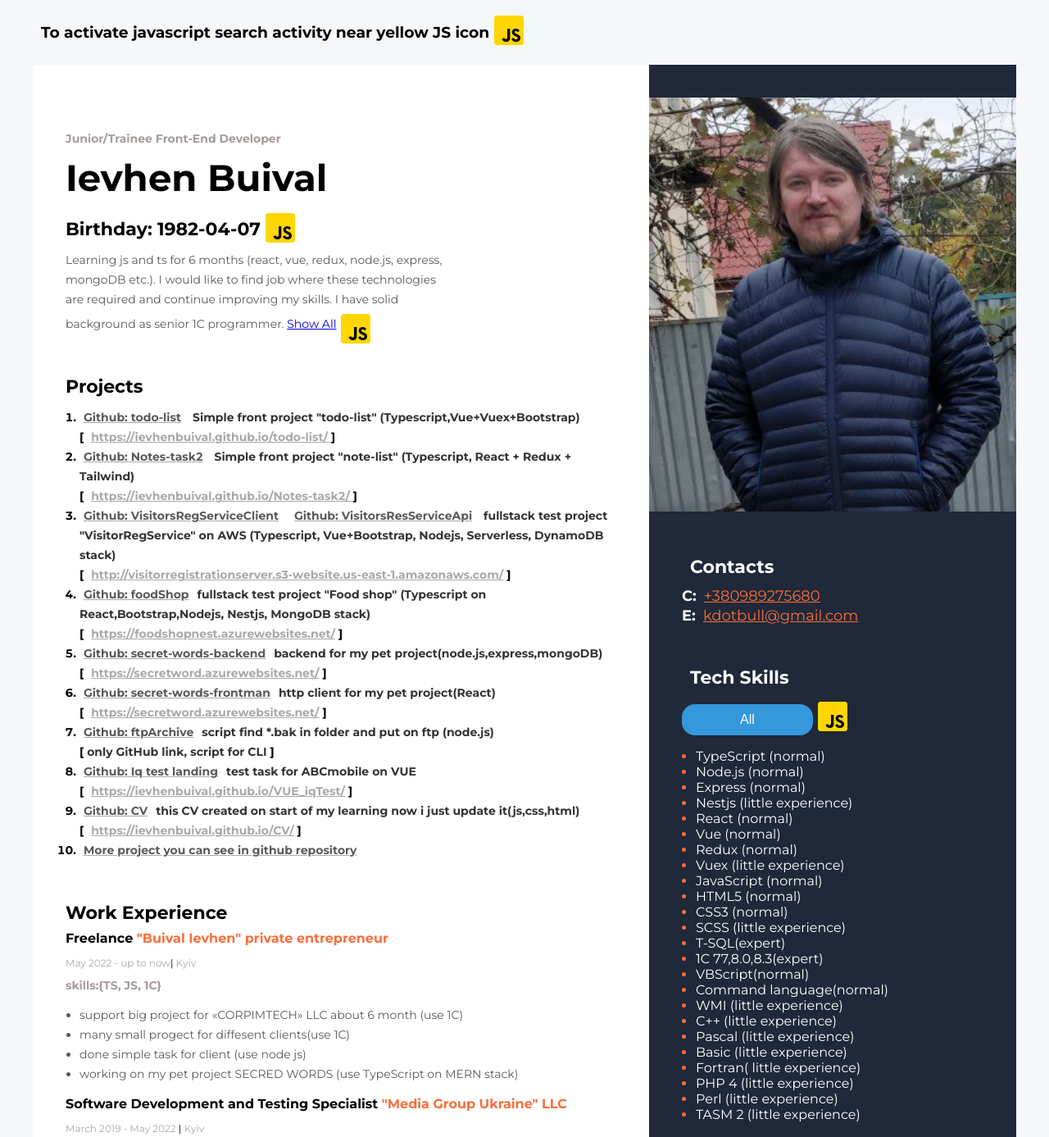
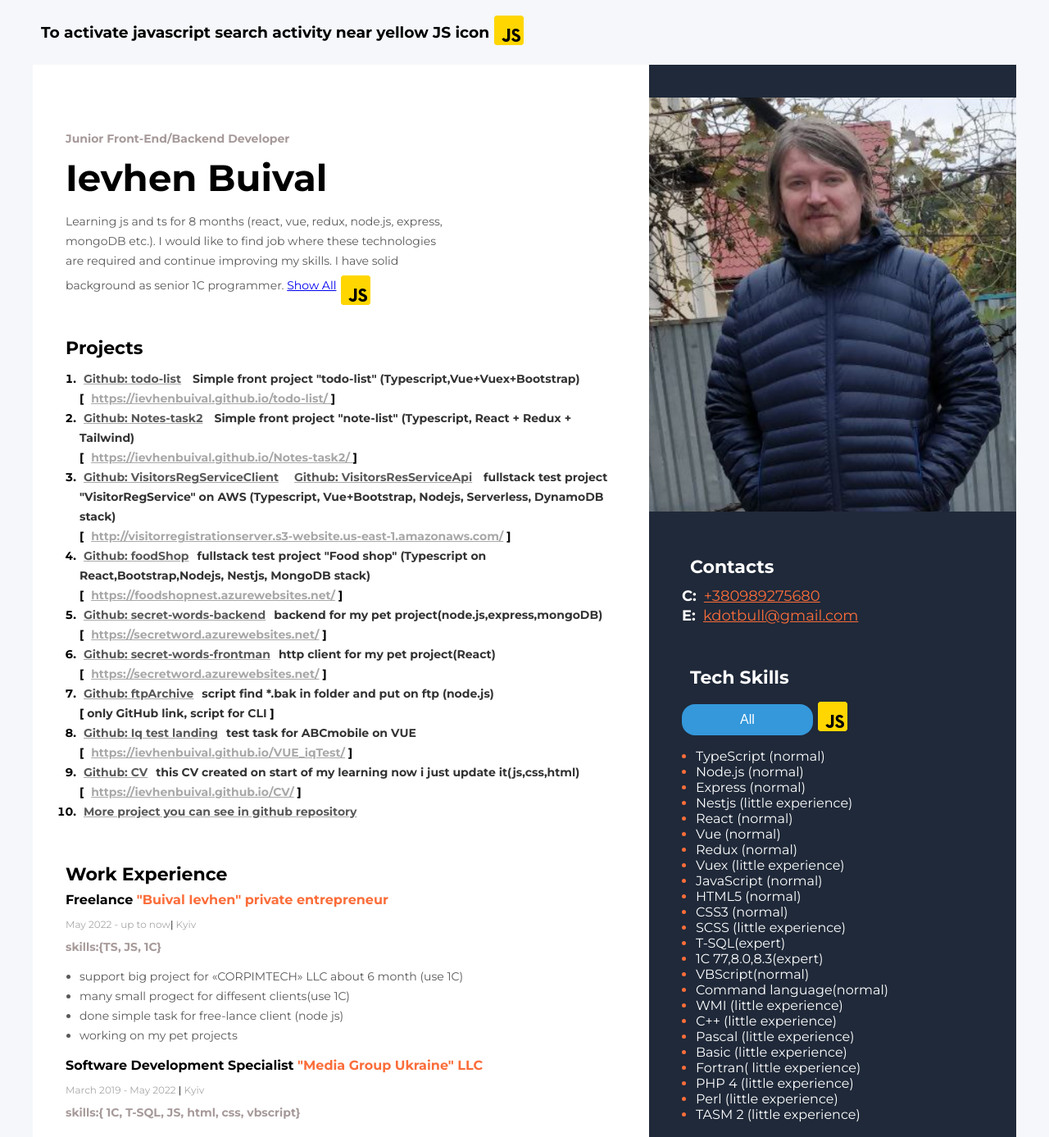
Before and after one commit to IevhenBuival/CV, a plain HTML site: page index.html in a window 1280 px wide. Shown: the part 16-1403 px from the top of the page at 82% size. Drawn offline with Linux system fonts and the light colour scheme.

Commit message:
'minor change'

```diff
--- a/index.html
+++ b/index.html
@@ -34,15 +34,12 @@
 
       <!--about div-->
       <div class="about_div">
-        <h3 class="content_h3">Junior/Trainee Front-End Developer</h3>
+        <h3 class="content_h3">Junior Front-End/Backend Developer</h3>
         <h1 class="content_h1">Ievhen Buival</h1>
-        <h2 id="h2_AGE" class="content_h2"><span id="myAge">AGE </span><img class="img_js" src="img/js.png"
-            alt="js icon"></h1>
-          <script type="text/javascript" src="scripts/Age.js"></script>
 
           <!--about_p div clamp clamp-3-->
           <p class="about_p">
-            <span> Learning js and ts for 6 months (react, vue, redux, node.js, express, mongoDB etc.). I would like to find job where these technologies are required and continue improving my skills.
+            <span> Learning js and ts for 8 months (react, vue, redux, node.js, express, mongoDB etc.). I would like to find job where these technologies are required and continue improving my skills.
               I have solid background as senior 1C programmer.
             </span>
             <span id="aboutwithShowMoAll">I happened to face
@@ -161,15 +158,15 @@
             </li>
            <li> many small progect for diffesent clients(use 1C)
             </li>
-            <li>done simple task for client (use node js)
+            <li>done simple task for free-lance client (node js)
             </li>
-            <li>working on my pet project SECRED WORDS (use TypeScript on MERN stack)
+            <li>working on my pet projects
             </li>
           </ul>
 
         </div>
         <div class="company_div">
-          <h4 class="content_h4">Software Development and Testing Specialist <span class="orange"> "Media Group Ukraine"
+          <h4 class="content_h4">Software Development Specialist <span class="orange"> "Media Group Ukraine"
               LLC </span></h4>
           <p class="company_p">
             March 2019 - May 2022 <span class="colorBlack">|</span> Kyiv
@@ -283,6 +280,9 @@
           skills:{ C++, TASM, HTML, CSS, Command language, Pascal, Basic, Fortran}
         </h3>
       </div>
+      <h2 id="h2_AGE" class="content_h2"><span id="myAge">AGE </span><img class="img_js" src="img/js.png"
+        alt="js icon"></h1>
+      <script type="text/javascript" src="scripts/Age.js"></script>
 
     </div>
     <aside class="sidebar_section">
```
